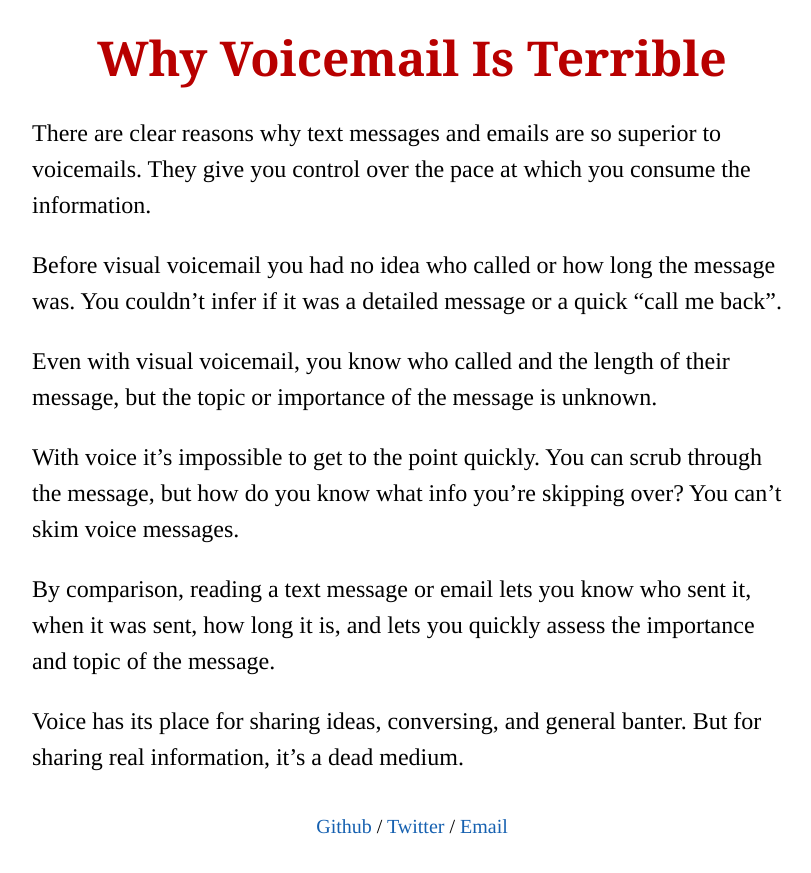
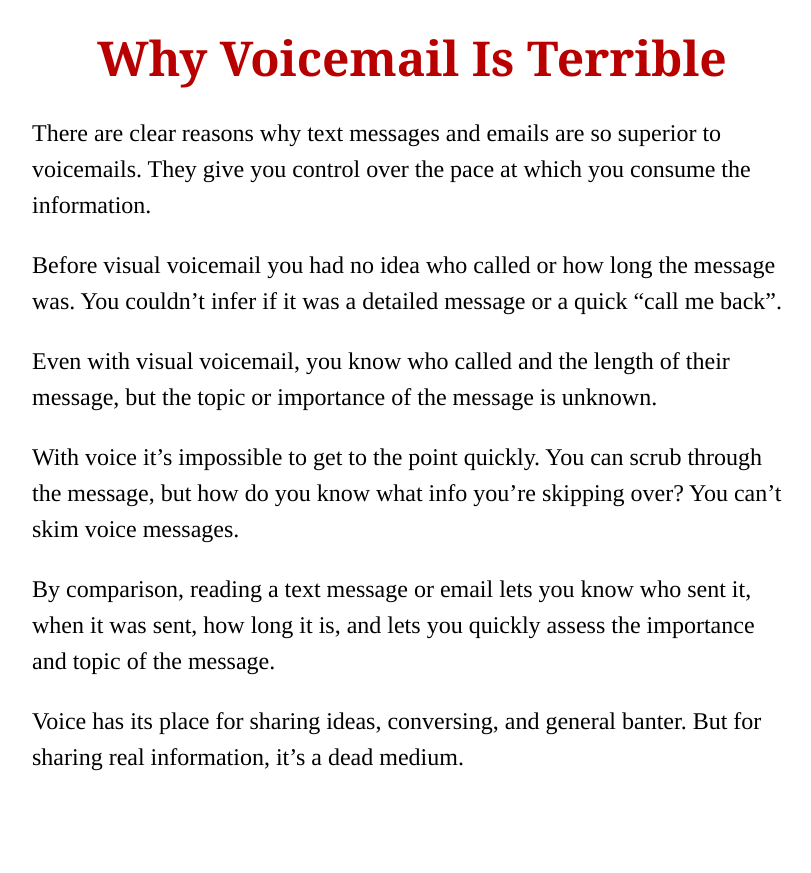
Before and after one commit to clarkhtse/blog, a Jekyll site: the page built from _posts/2013-01-06-voicemail-is-terrible.md, in a window 1280 px wide. Shown: the top 873 px of the page, without its empty margins (228-1039 px from the left). Built offline with Jekyll 4.4.1, drawn with Linux system fonts in a browser that asks for light colours; some web fonts are replaced; Markdown is read by kramdown in place of the engine named in the settings.

Commit message:
Removed footer, keep it clean

```diff
--- a/_layouts/default.html
+++ b/_layouts/default.html
@@ -14,13 +14,6 @@
   <body>
     <div class="container">
       {{ content }}
-      <footer>
-        <a href="http://github.com/lateplate" title="Dan Kim's Github">Github</a>
-        /
-        <a href="http://twitter.com/dankim" title="Dan Kim on Twitter">Twitter</a>
-        /
-        <a href="mailto:hello@dankim.org">Email</a>
-      </footer>
     </div>
     <script src="http://php.dankim.org/dankim-org-ga.js" type="text/javascript"></script>
   </body>
```
